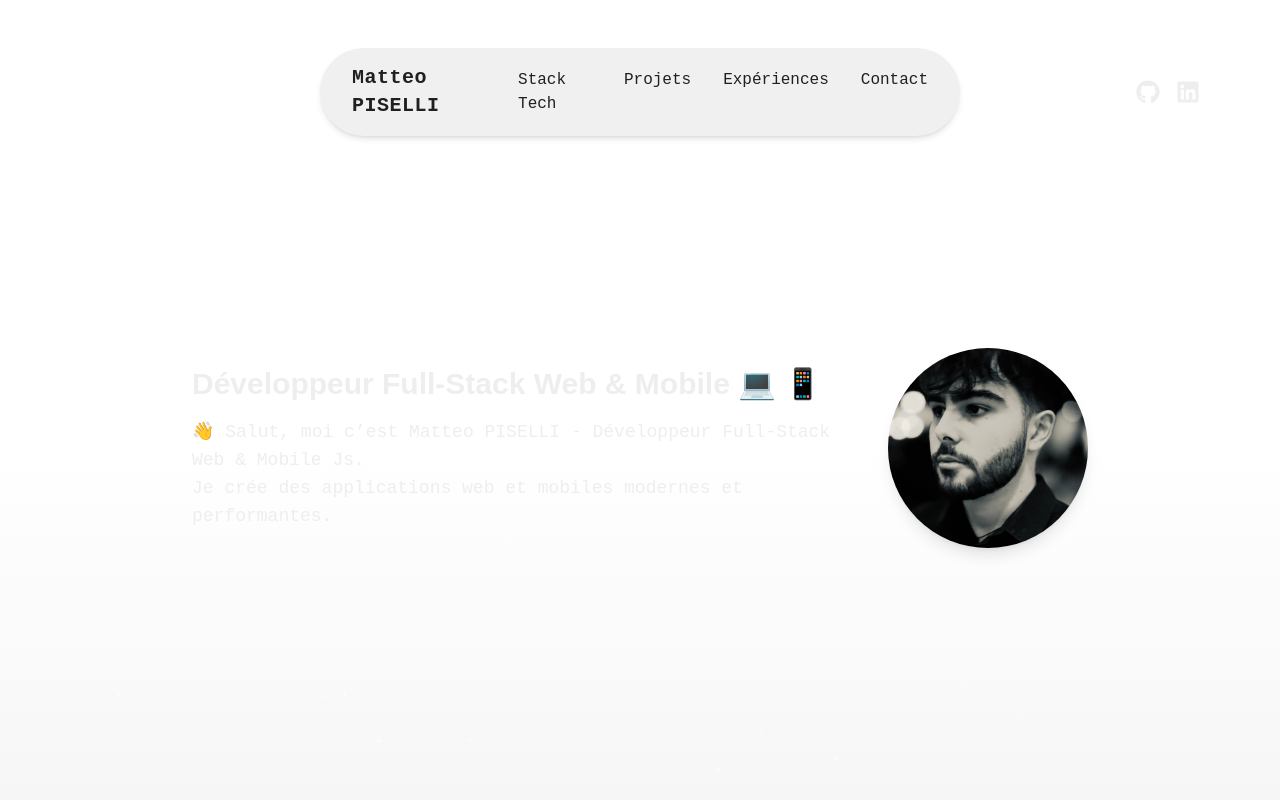
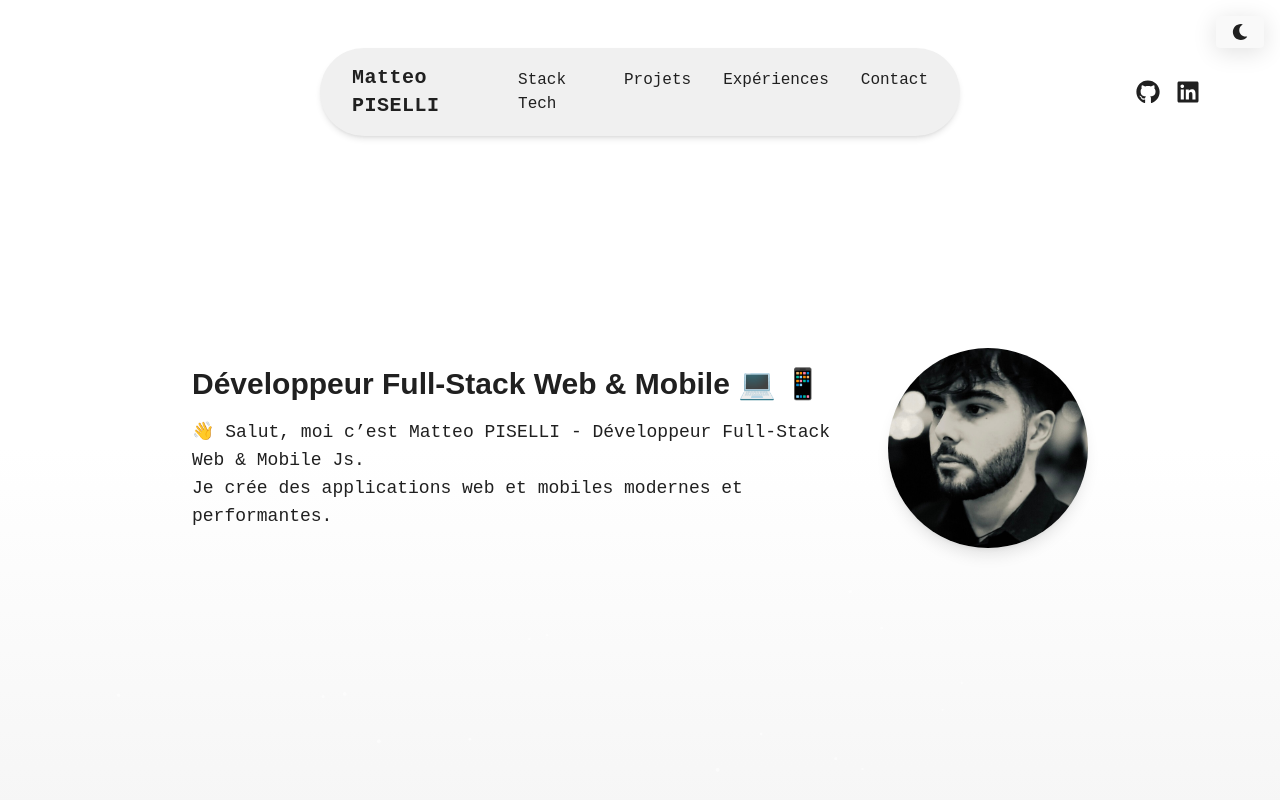
Before and after one commit to MatteoPiselli/portfolio, a Next.js app: page / in a window 1280 px wide. Shown: the top 800 px of the page. Built offline with nearby package versions, Linux system fonts and the light colour scheme; no server answers.

Commit message:
Ajout du composant ThemeToggle dans Home et mise à jour des styles pour le thème clair / sombre

```diff
--- a/components/Home.jsx
+++ b/components/Home.jsx
@@ -1,7 +1,6 @@
 // Next
 import Head from "next/head";
 import Image from "next/image";
-import Link from "next/link";
 // Components
 import ParticlesBackground from "./Particles";
 import NavBar from "./NavBar";
@@ -13,6 +12,7 @@ import ScrollToTop from "./ScrollToTop";
 import Footer from "./Footer";
 // Icons
 import { FaGithub, FaLinkedin } from "react-icons/fa";
+import ThemeToggle from "./ThemeToggle";
 
 export default function Home() {
   return (
@@ -26,10 +26,11 @@ export default function Home() {
       </Head>
 
       {/* ------------Background----------- */}
-      <div className="relative w-full min-h-screen bg-gradient-to-b from-[#000] via-[#000] to-[#232526]">
+      <div className="relative bg-gradient-to-b min-h-screen w-full ">
         {/* --------- Navigation ---------- */}
         <div className="flex justify-center items-center mt-12">
           <NavBar />
+          <ThemeToggle />
           {/* ----------- Social Media Icons ------------*/}
           <div className="absolute right-20 z-20">
             <div className="flex space-x-4">
@@ -38,7 +39,7 @@ export default function Home() {
                 target="_blank"
                 rel="noopener noreferrer"
               >
-                <span className="text-[#EEEEEE] hover:text-[#A1A1A1] text-2xl cursor-pointer">
+                <span className="icon icon:hover text-2xl cursor-pointer">
                   <FaGithub />
                 </span>
               </a>
@@ -47,7 +48,7 @@ export default function Home() {
                 target="_blank"
                 rel="noopener noreferrer"
               >
-                <span className="text-[#EEEEEE] hover:text-[#A1A1A1] text-2xl cursor-pointer">
+                <span className="icon icon:hover text-2xl cursor-pointer">
                   <FaLinkedin />
                 </span>
               </a>
@@ -57,7 +58,7 @@ export default function Home() {
 
         {/* -------------About me------------ */}
         <div className="absolute z-10 inset-0 flex items-center justify-center px-6">
-          <div className="flex flex-col md:flex-row items-center gap-8 max-w-4xl w-full text-[#EEEEEE]">
+          <div className="flex flex-col md:flex-row items-center gap-8 max-w-4xl w-full text-main">
             <div className="flex-1 text-center md:text-left">
               <h1 className="text-2xl md:text-3xl font-bold mb-4">
                 Développeur Full-Stack Web & Mobile 💻 📱
```
